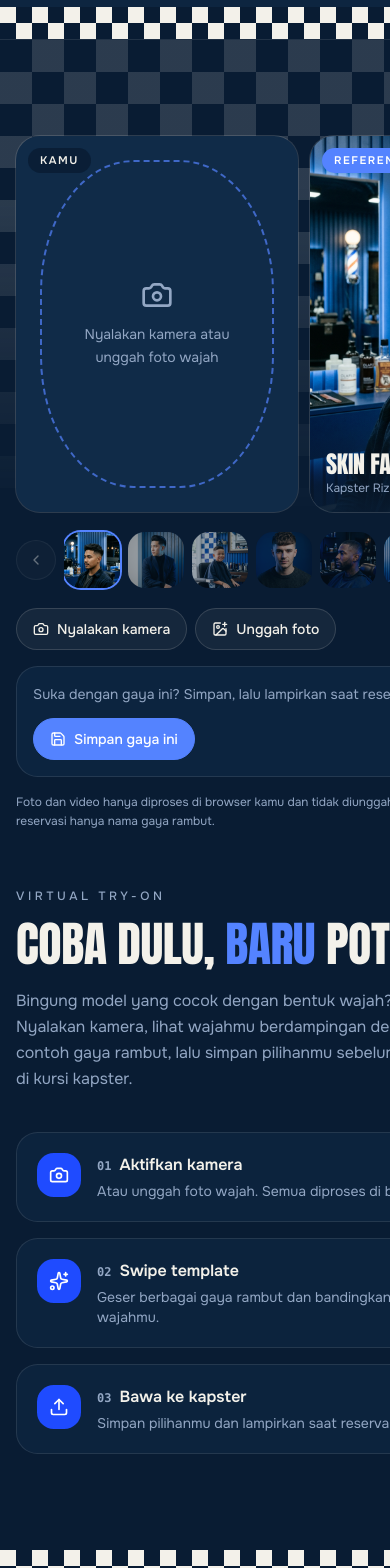
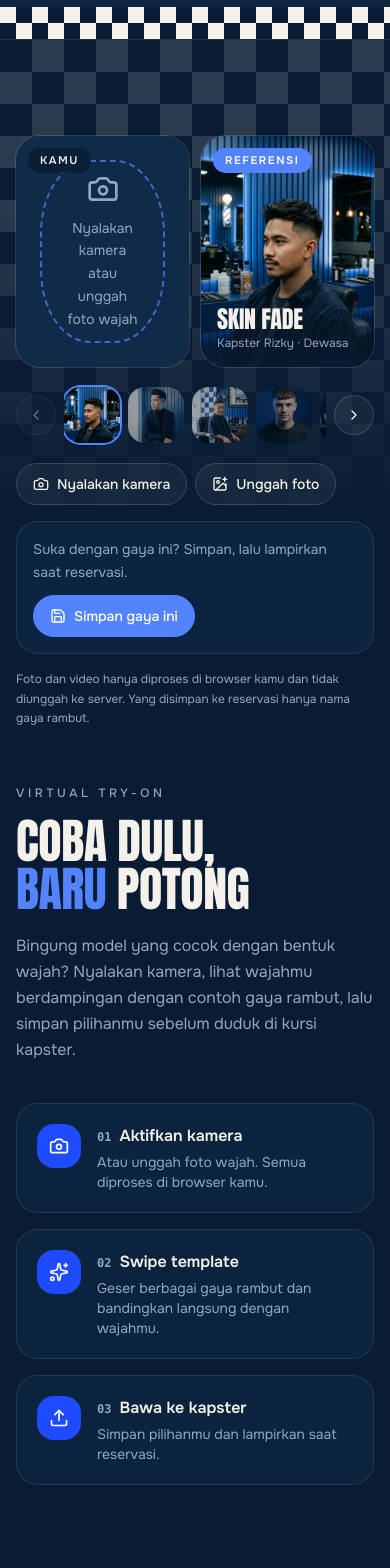
Before and after one commit to Zakyap17/PitStop-Haircut-CapstoneProject, a Next.js app in the folder frontend/: page / in a window 390 px wide. Shown: the part 8720-10288 px from the top of the page. Built offline with nearby package versions, Linux system fonts and the light colour scheme; a web font is replaced by a local one.

Commit message:
Fix layout overflow on mobile and hero overlap on small laptops
The try-on and booking grids grew wider than the viewport on phones because grid
children could not shrink (min-w-0). On 1024-1279px screens the hero logo covered
the description text, so the logo and text are smaller in that range.

```diff
--- a/frontend/components/landing/booking-section.tsx
+++ b/frontend/components/landing/booking-section.tsx
@@ -23,7 +23,7 @@ export function BookingSection() {
       className="theme-alt checker-backdrop relative overflow-hidden border-t border-foreground/10 bg-[radial-gradient(circle_at_20%_0%,oklch(0.34_0.1_250)_0%,var(--background)_60%)] py-24 md:py-32"
     >
       <div className="mx-auto grid max-w-7xl gap-12 px-4 md:px-8 lg:grid-cols-[1fr_1.3fr]">
-        <div className="flex flex-col gap-6">
+        <div className="flex min-w-0 flex-col gap-6">
           <p className="text-xs font-medium uppercase tracking-[0.3em] text-muted-foreground">Reservasi Online</p>
           <h2 className="font-serif text-5xl leading-none text-balance md:text-6xl">
             Kunci slotmu, <em className="text-accent">skip</em> antrean
@@ -42,7 +42,7 @@ export function BookingSection() {
           <div className="checker mt-auto hidden h-16 rounded-2xl opacity-60 lg:block" aria-hidden="true" />
         </div>
 
-        <form onSubmit={form.submit} className="flex flex-col gap-7 rounded-3xl border border-foreground/10 bg-card/80 p-6 backdrop-blur md:p-8">
+        <form onSubmit={form.submit} className="flex min-w-0 flex-col gap-7 rounded-3xl border border-foreground/10 bg-card/80 p-6 backdrop-blur md:p-8">
           {form.tryOnChoice && (
             <div className="flex items-center justify-between gap-3 rounded-2xl border border-accent/40 bg-accent/10 px-4 py-3 text-sm">
               <p>
--- a/frontend/components/landing/hero-section.tsx
+++ b/frontend/components/landing/hero-section.tsx
@@ -58,7 +58,7 @@ export function HeroSection() {
             <br />
             Crop
           </Reveal>
-          <Reveal as="p" afterIntro delay={200} className="max-w-[400px] text-[1.1rem] leading-relaxed text-white/70">
+          <Reveal as="p" afterIntro delay={200} className="max-w-[400px] text-[1.1rem] leading-relaxed text-white/70 lg:max-w-[300px] xl:max-w-[400px]">
             Barbershop untuk pria dan anak dengan presisi ala kru pit stop. Pilih kapster, kunci slot online, datang tanpa antre — si kecil duduk di kursi mobil
             balap.
           </Reveal>
@@ -97,7 +97,7 @@ export function HeroSection() {
                   width={460}
                   height={460}
                   preload
-                  className="size-56 rounded-full shadow-[0_40px_120px_-20px_color-mix(in_srgb,var(--primary)_80%,transparent)] sm:size-72 lg:size-[22rem]"
+                  className="size-56 rounded-full shadow-[0_40px_120px_-20px_color-mix(in_srgb,var(--primary)_80%,transparent)] sm:size-72 lg:size-[16rem] xl:size-[22rem]"
                 />
               </div>
             </div>
--- a/frontend/components/landing/try-on-section.tsx
+++ b/frontend/components/landing/try-on-section.tsx
@@ -11,11 +11,11 @@ export function TryOnSection() {
   return (
     <section id="try-on" className="checker-backdrop border-t border-foreground/10 py-24 md:py-32">
       <div className="mx-auto grid max-w-7xl items-start gap-14 px-4 md:px-8 lg:grid-cols-2">
-        <div className="mx-auto w-full max-w-xl">
+        <div className="mx-auto w-full min-w-0 max-w-xl">
           <TryOnStudio />
         </div>
 
-        <div className="lg:pt-4">
+        <div className="min-w-0 lg:pt-4">
           <p className="text-xs font-medium uppercase tracking-[0.3em] text-muted-foreground">Virtual Try-On</p>
           <h2 className="mt-4 font-serif text-5xl leading-none text-balance md:text-6xl">
             Coba dulu, <em className="text-accent">baru</em> potong
```
